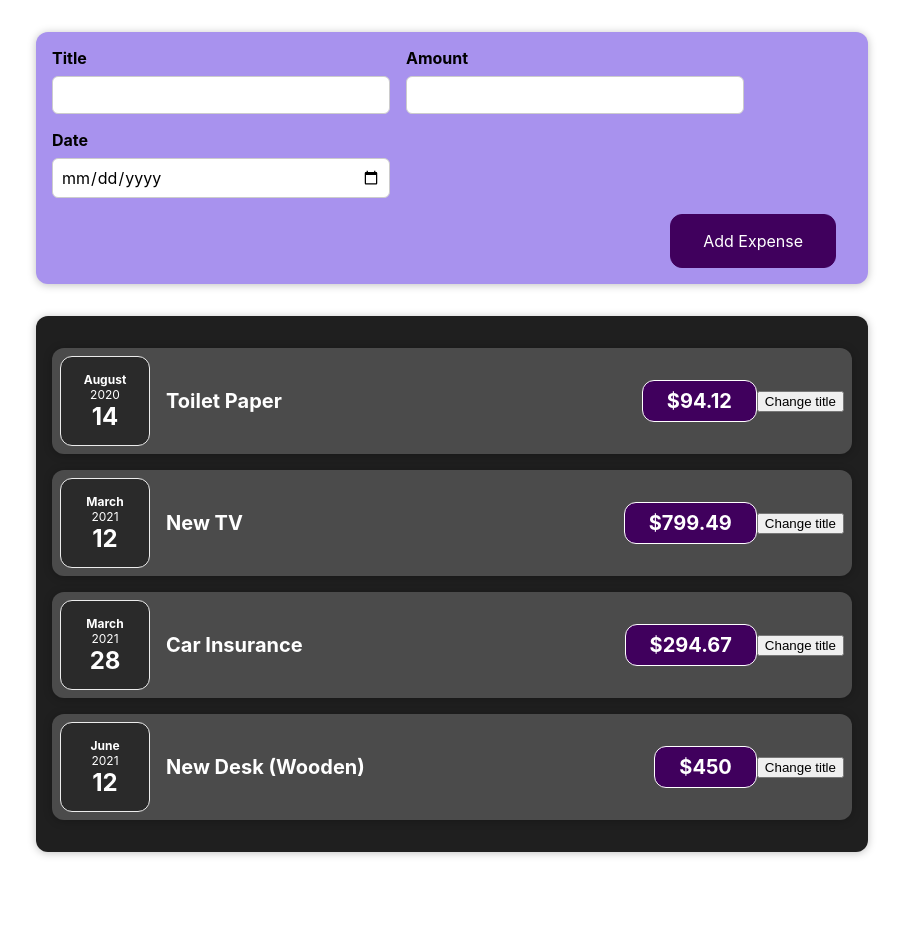
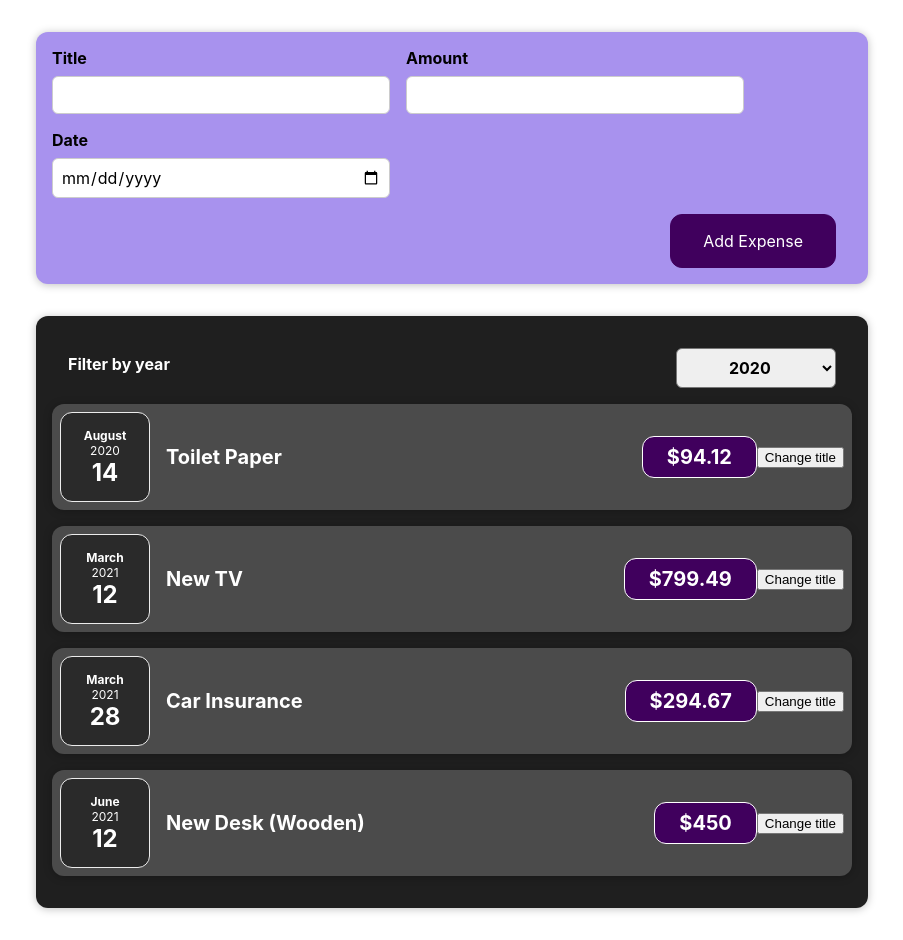
Before and after one commit to toho36/my-app, a React (Create React App) app: page / in a window 1280 px wide. Shown: the whole page, without its empty margins (188-1091 px from the left). Before the commit the page ends 884 px from the top, so only its background shows below. Built offline with nearby package versions, Linux system fonts and the light colour scheme.

Commit message:
Assignment Adding filter with two way binding

```diff
--- a/src/commponents/Expenses/Expenses.js
+++ b/src/commponents/Expenses/Expenses.js
@@ -1,10 +1,22 @@
+import React, { useState } from 'react';
 import ExpenseItem from './ExpenseItem';
+import ExpensesFilter from '../ExpsensesFilter/ExpsensesFilter';
 import './Expenses.css';
 import Card from '../UI/Card';
 
 const Expenses = (props) => {
+  const [filteredYear, setFilteredYear] = useState('2020');
+  const filterDataHandler = (filter) => {
+    setFilteredYear(filter);
+    console.log(filter);
+  };
   return (
+    <div>
       <Card className="expenses">
+        <ExpensesFilter
+          selected={filteredYear}
+          onFilterChange={filterDataHandler}
+        />
         <ExpenseItem
           title={props.items[0].title}
           amount={props.items[0].amount}
@@ -26,6 +38,7 @@
           date={props.items[3].date}
         />
       </Card>
+    </div>
   );
 };
 export default Expenses;
--- /dev/null
+++ b/src/commponents/ExpsensesFilter/ExpensesFilter.css
@@ -0,0 +1,24 @@
+.expenses-filter {
+  color: white;
+  padding: 0 1rem;
+}
+
+.expenses-filter__control {
+  display: flex;
+  width: 100%;
+  align-items: center;
+  justify-content: space-between;
+  margin: 1rem 0;
+}
+
+.expenses-filter label {
+  font-weight: bold;
+  margin-bottom: 0.5rem;
+}
+
+.expenses-filter select {
+  font: inherit;
+  padding: 0.5rem 3rem;
+  font-weight: bold;
+  border-radius: 6px;
+}
--- /dev/null
+++ b/src/commponents/ExpsensesFilter/ExpsensesFilter.js
@@ -0,0 +1,28 @@
+import React from 'react';
+
+import './ExpensesFilter.css';
+
+const ExpensesFilter = (props) => {
+  const filterChangeHandler = (event) => {
+    // setEnteredFilter(event.target.value);
+    // const filterData = {
+    //   filter: enteredFilter ,
+    // };
+    props.onFilterChange(event.target.value);
+  };
+  return (
+    <div className="expenses-filter">
+      <div className="expenses-filter__control">
+        <label>Filter by year</label>
+        <select value={props.selected} onChange={filterChangeHandler}>
+          <option value="2022">2022</option>
+          <option value="2021">2021</option>
+          <option value="2020">2020</option>
+          <option value="2019">2019</option>
+        </select>
+      </div>
+    </div>
+  );
+};
+
+export default ExpensesFilter;
```
Lines whose indentation alone changed are shown as unchanged.
